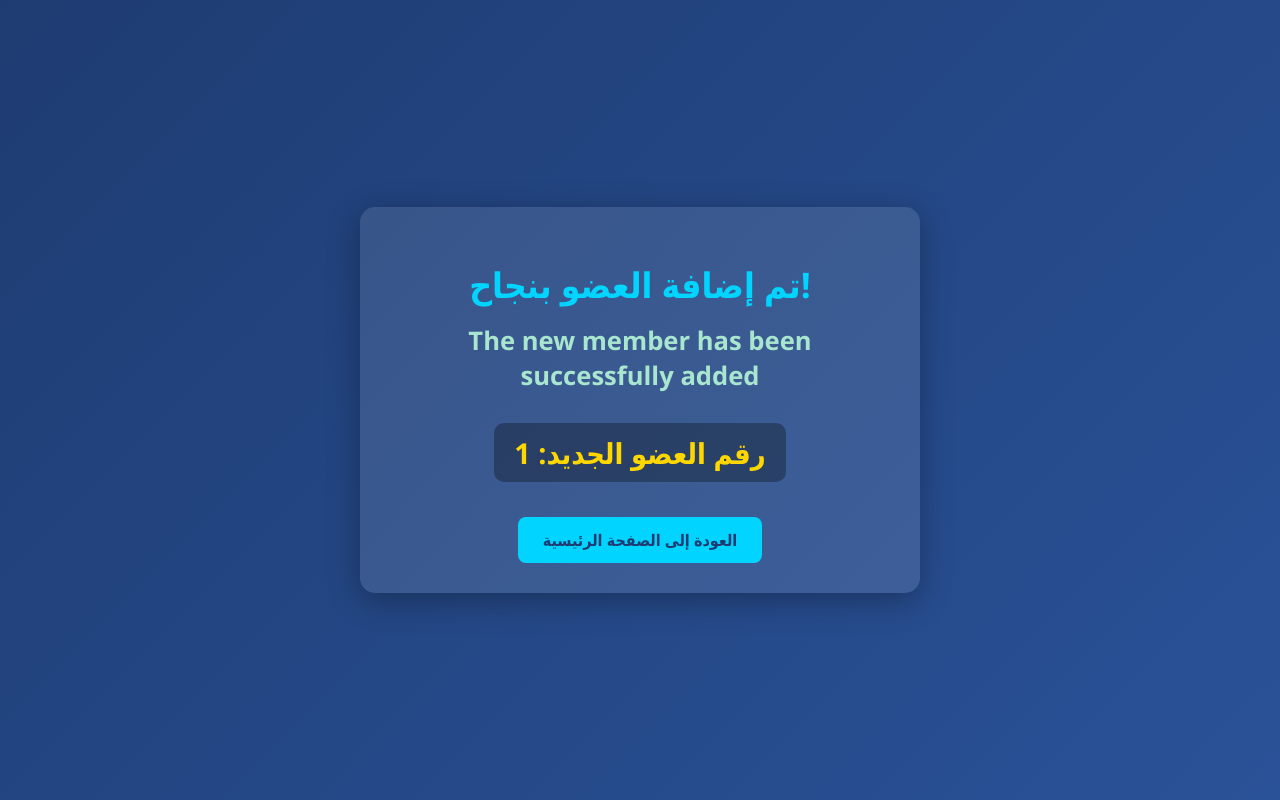
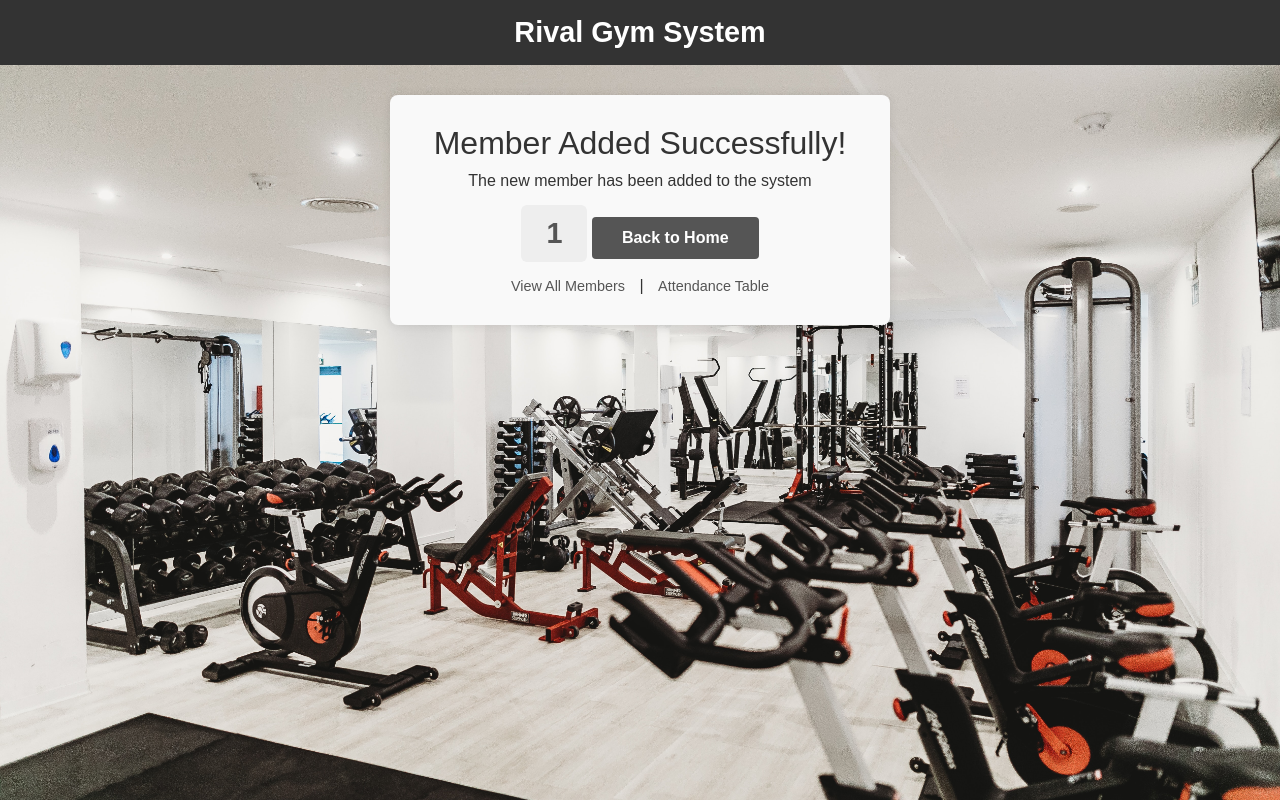
Before and after one commit to aAhmedbiram/system, a Flask app: page /add_member_done/1 in a window 1280 px wide. Run offline with Flask 3, Linux system fonts and the light colour scheme; some libraries are stand-ins or nearby versions.

Commit message:
Update add_member_done.html

```diff
--- a/system_app/templates/add_member_done.html
+++ b/system_app/templates/add_member_done.html
@@ -1,70 +1,109 @@
 <!DOCTYPE html>
-<html lang="ar">
+<html lang="en">
 <head>
     <meta charset="UTF-8">
     <meta name="viewport" content="width=device-width, initial-scale=1.0">
-    <title>تم إضافة العضو</title>
+    <title>Member Added - Rival Gym System</title>
     <style>
+        * { margin: 0; padding: 0; box-sizing: border-box; }
         body {
-            font-family: 'Segoe UI', Tahoma, Geneva, Verdana, sans-serif;
-            background: linear-gradient(135deg, #1e3c72, #2a5298);
+            background-image: url("/static/signup.jpg");
+            background-size: cover;
+            background-position: center;
+            background-repeat: no-repeat;
+            font-family: 'Arial', sans-serif;
             color: #fff;
-            margin: 0;
-            padding: 0;
+            min-height: 100vh;
             display: flex;
-            justify-content: center;
+            flex-direction: column;
             align-items: center;
-            height: 100vh;
         }
+        header {
+            background-color: #333;
+            color: #fff;
+            padding: 1em;
+            text-align: center;
+            width: 100%;
+        }
+        h1 { color: white; font-size: 1.8em; }
         .container {
-            background: rgba(255, 255, 255, 0.1);
+            background: #f9f9f9;
             padding: 30px;
-            border-radius: 15px;
-            box-shadow: 0 8px 32px rgba(0, 0, 0, 0.3);
+            border-radius: 8px;
+            box-shadow: 0 0 10px rgba(0, 0, 0, 0.1);
             text-align: center;
             max-width: 500px;
             width: 90%;
+            margin: 30px auto;
+            color: #333;
         }
-        h1 { font-size: 2.2em; margin-bottom: 10px; color: #00d4ff; }
-        h2 { font-size: 1.6em; margin: 15px 0; color: #a8e6cf; }
-        p { font-size: 1.2em; margin: 10px 0; color: #ddd; }
-        .id {
+        .success-title {
+            font-size: 2em;
+            margin-bottom: 10px;
+            color: #333;
+        }
+        .id-box {
             font-size: 1.8em;
             font-weight: bold;
-            color: #ffd700;
-            background: rgba(0, 0, 0, 0.3);
-            padding: 10px 20px;
-            border-radius: 10px;
+            color: #555;
+            background: #eee;
+            padding: 12px 25px;
+            border-radius: 6px;
             display: inline-block;
             margin: 15px 0;
         }
-        a {
+        .date-info {
+            font-size: 1.1em;
+            margin: 10px 0;
+            color: #555;
+        }
+        .home-btn {
+            background-color: #555;
+            color: #fff;
+            padding: 12px 30px;
+            text-decoration: none;
+            font-weight: bold;
+            border-radius: 4px;
             display: inline-block;
             margin-top: 20px;
-            padding: 12px 25px;
-            background: #00d4ff;
-            color: #1e3c72;
+        }
+        .home-btn:hover {
+            background-color: #000;
+        }
+        .footer-links a {
+            color: #555;
             text-decoration: none;
-            font-weight: bold;
-            border-radius: 8px;
-            transition: 0.3s;
+            margin: 0 10px;
+            font-size: 0.9em;
         }
-        a:hover {
-            background: #ffd700;
-            color: #1e3c72;
-            transform: scale(1.05);
+        .footer-links a:hover {
+            text-decoration: underline;
         }
     </style>
 </head>
 <body>
+    <header>
+        <h1>Rival Gym System</h1>
+    </header>
+
     <div class="container">
-        <h1>تم إضافة العضو بنجاح!</h1>
-        <h2>The new member has been successfully added</h2>
-        <p class="id">رقم العضو الجديد: <strong>{{ new_member_id }}</strong></p>
+        <div class="success-title">Member Added Successfully!</div>
+        <p>The new member has been added to the system</p>
+
+        <div class="id-box">{{ new_member_id }}</div>
+
         {% if formatted_date %}
-            <p>تاريخ البدء الفعلي: <strong>{{ formatted_date }}</strong></p>
+            <div class="date-info">
+                Actual Start Date: <strong>{{ formatted_date }}</strong>
+            </div>
         {% endif %}
-        <a href="{{ url_for('index') }}">العودة إلى الصفحة الرئيسية</a>
+
+        <a href="{{ url_for('index') }}" class="home-btn">Back to Home</a>
+
+        <div class="footer-links">
+            <a href="{{ url_for('all_members') }}">View All Members</a> |
+            <a href="{{ url_for('attendance_table') }}">Attendance Table</a>
+        </div>
     </div>
 </body>
 </html>
```
